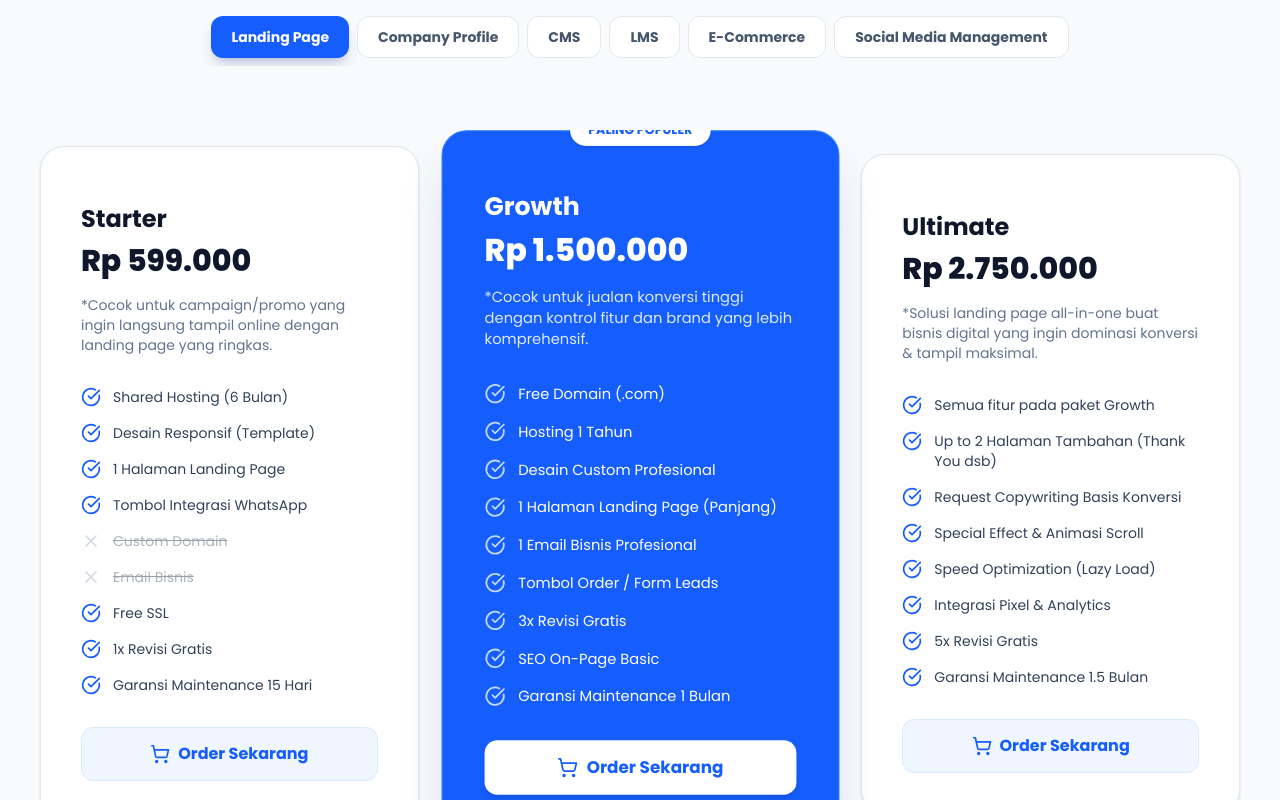
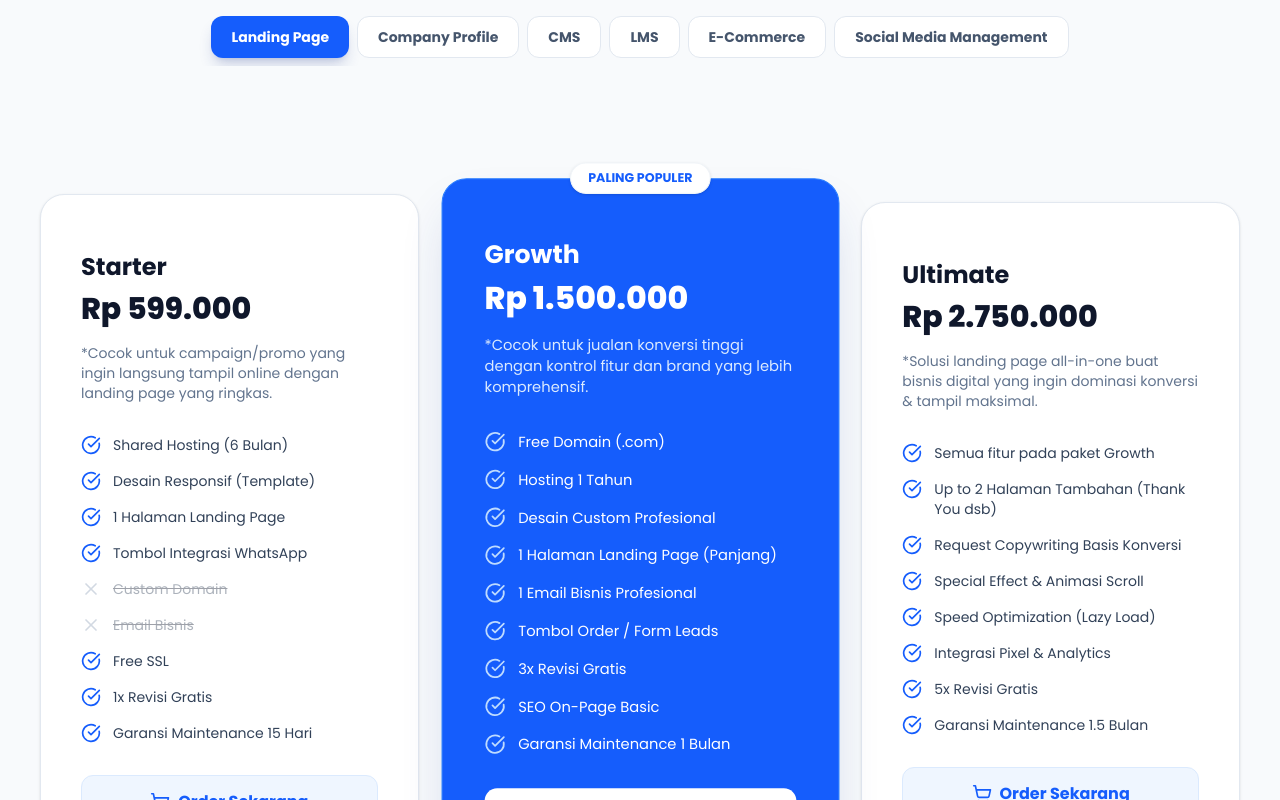
Before and after one commit to kendikadimas/tech-soed, a Next.js app: page / in a window 1280 px wide. Shown: the part 3680-4480 px from the top of the page. Built offline with nearby package versions, Linux system fonts and the light colour scheme.

Commit message:
Fix badge getting clipped on overflow horizontal container

```diff
--- a/src/app/page.tsx
+++ b/src/app/page.tsx
@@ -425,7 +425,7 @@ export default function LandingPage() {
               </button>
             </div>
 
-            <div ref={pricingScrollRef} className="flex flex-nowrap overflow-x-auto snap-x snap-mandatory scroll-smooth [scrollbar-width:none] [&::-webkit-scrollbar]:hidden lg:grid lg:grid-cols-3 gap-8 lg:items-center w-full pb-8 pt-4 px-6 md:px-4 -mx-6 md:mx-0 scroll-pl-6 md:scroll-pl-0 before:content-[''] before:shrink-0 before:w-1 md:before:hidden after:content-[''] after:shrink-0 after:w-px lg:after:hidden">
+            <div ref={pricingScrollRef} className="flex flex-nowrap overflow-x-auto snap-x snap-mandatory scroll-smooth [scrollbar-width:none] [&::-webkit-scrollbar]:hidden lg:grid lg:grid-cols-3 gap-8 lg:items-center w-full pb-12 pt-12 lg:pt-16 px-6 md:px-4 -mx-6 md:mx-0 scroll-pl-6 md:scroll-pl-0 before:content-[''] before:shrink-0 before:w-1 md:before:hidden after:content-[''] after:shrink-0 after:w-px lg:after:hidden">
               {currentPricing?.map((pkg: any, index: number) => (
                 <motion.div
                   key={index}
```
